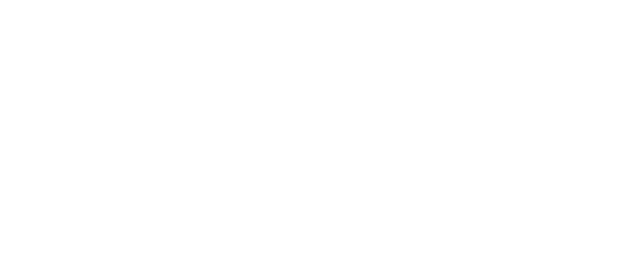
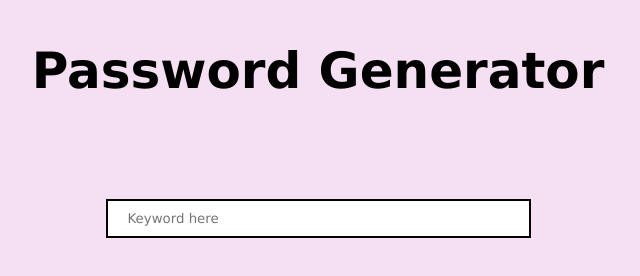
Before and after one commit to Saritapeter123/PasswordGenerator, a plain HTML site: page index.html in a window 1280 px wide. Shown: the whole page, without its empty margins (322-962 px from the left). Drawn offline with Linux system fonts and the light colour scheme.

Commit message:
Add files via upload

```diff
--- a/index.html
+++ b/index.html
@@ -4,10 +4,31 @@
 <head>
     <meta charset="UTF-8" />
     <meta name="viewport" content="width=device-width, initial-scale=1, shrink-to-fit=no">
-    <link rel="stylesheet" href="#">
+    <!--Css-->
+    <link rel="stylesheet" href="style.css">
+
+    <title>Password Generator!</title>
+
 </head>
 
 <body>
 
+    <div class="container">
+        <h2>Password Generator</h2>
+        <br>
+        <br>
+        <input type="text" id="keyword" size="50" placeholder="Keyword here"
+
+
+
+
+
+
+
+
+
+<!--Javascipt-->
+<script src="script.js"></script>
+
 </body>
 </html>
```
